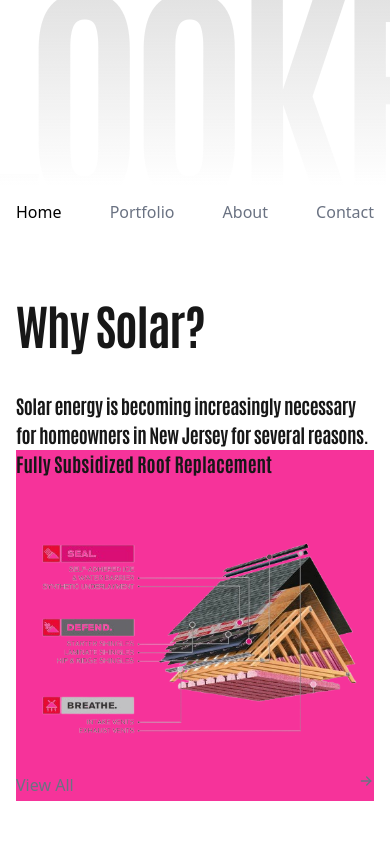
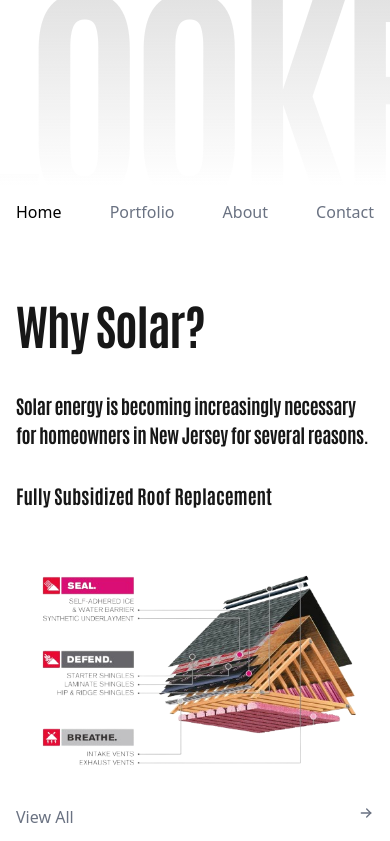
Before and after one commit to kingmadeit/solaris_mundus, a Next.js app: page / in a window 390 px wide. Shown: the top 841 px of the page. Built offline with nearby package versions, Linux system fonts and the light colour scheme.

Commit message:
fix layout on mobile

```diff
--- a/src/app/layout.tsx
+++ b/src/app/layout.tsx
@@ -53,7 +53,7 @@ export default function RootLayout({
           </section>
 
           {/* Content */}
-          <PageContent clasName="aside md:z-1 order-3 md:order-none md:row-span-3 md:col-start-2 md:h-screen md:overflow-y-auto">
+          <PageContent clasName="aside md:relative md:z-1 order-3 md:order-none md:row-span-3 md:col-start-2 md:h-screen md:overflow-y-auto">
             {children}
           </PageContent>
         </main>
--- a/src/app/page.tsx
+++ b/src/app/page.tsx
@@ -6,7 +6,7 @@ import { portfolioItems } from "@/lib/data";
 
 export default function Home() {
   return  (
-    <motion.div {...fadeInLeftAnimation} className={`bg-pink-500 ${PAGE_CONTENT_PT}`}>
+    <motion.div {...fadeInLeftAnimation} className={`md:absolute md:bottom-20 w-full`}>
       <PortfolioShowcase items={[portfolioItems[0]]} className="flex-col"/>
       <SmartLink className="pt-6 pb-1 text-gray-500 after-bottom-0" href="/portfolio">View All</SmartLink>
     </motion.div>
--- a/src/app/portfolio/page.tsx
+++ b/src/app/portfolio/page.tsx
@@ -5,7 +5,7 @@ import * as motion from 'motion/react-client';
 
 export default function PortfolioPage() {
     return (
-        <motion.div className={`min-h-screen ${PAGE_CONTENT_PT}`} {...fadeInUpAnimation}>
+        <motion.div className={`min-h-screen md:absolute md:top-47`} {...fadeInUpAnimation}>
             <PortfolioShowcase items={portfolioItems} className="flex-col"/>
         </motion.div>
     )
--- a/src/components/SectionBlock.tsx
+++ b/src/components/SectionBlock.tsx
@@ -13,7 +13,7 @@ const SectionBlock = () => {
     if (!data) return null;
 
     return (
-        <section className="w-full flex flex-col space-y-8 justify-start">
+        <section className="w-full flex flex-col space-y-8 justify-start mb-8 md:mb-0">
             <motion.div
                 {...fadeInRightAnimation}
                 key={data.title}
```
